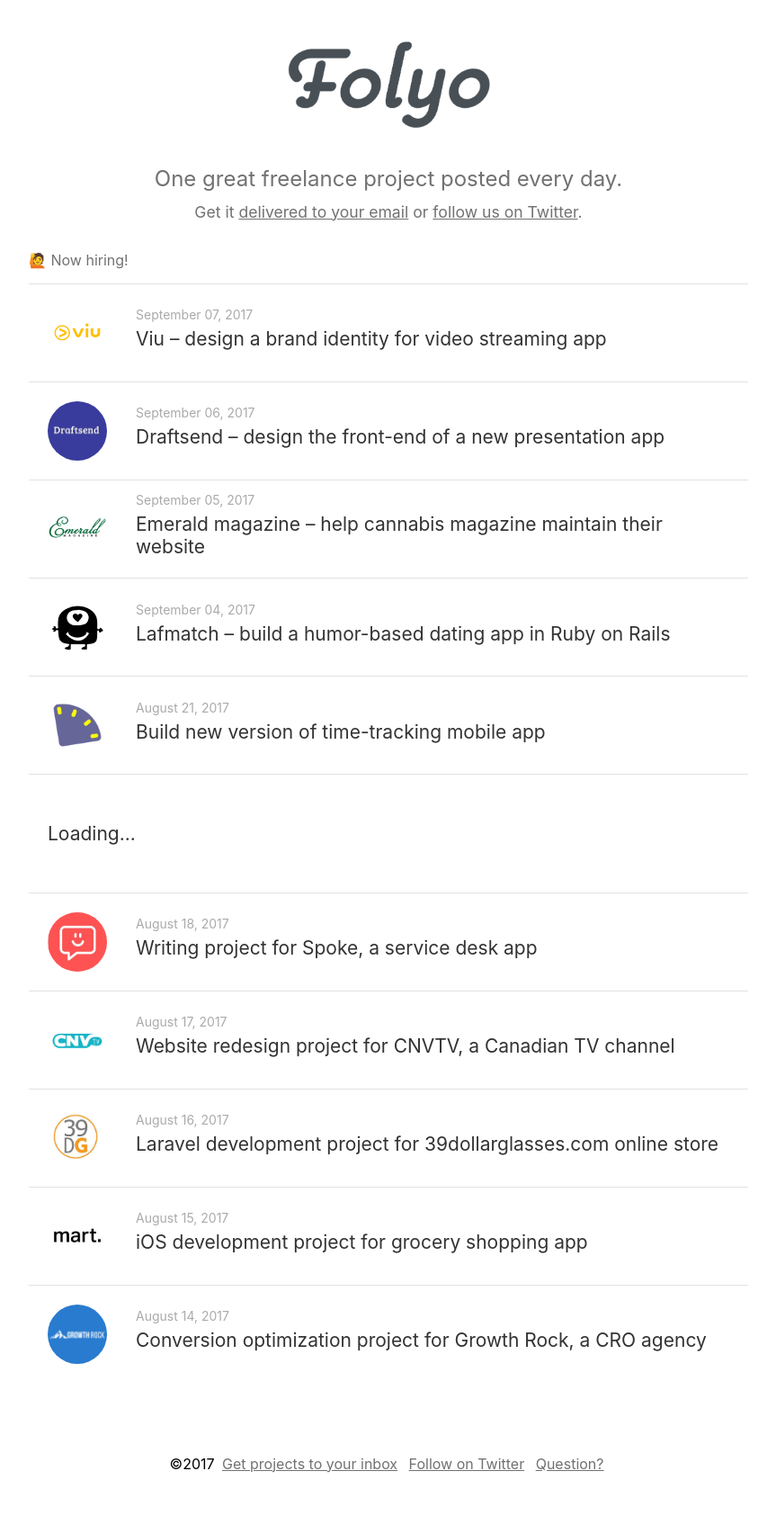
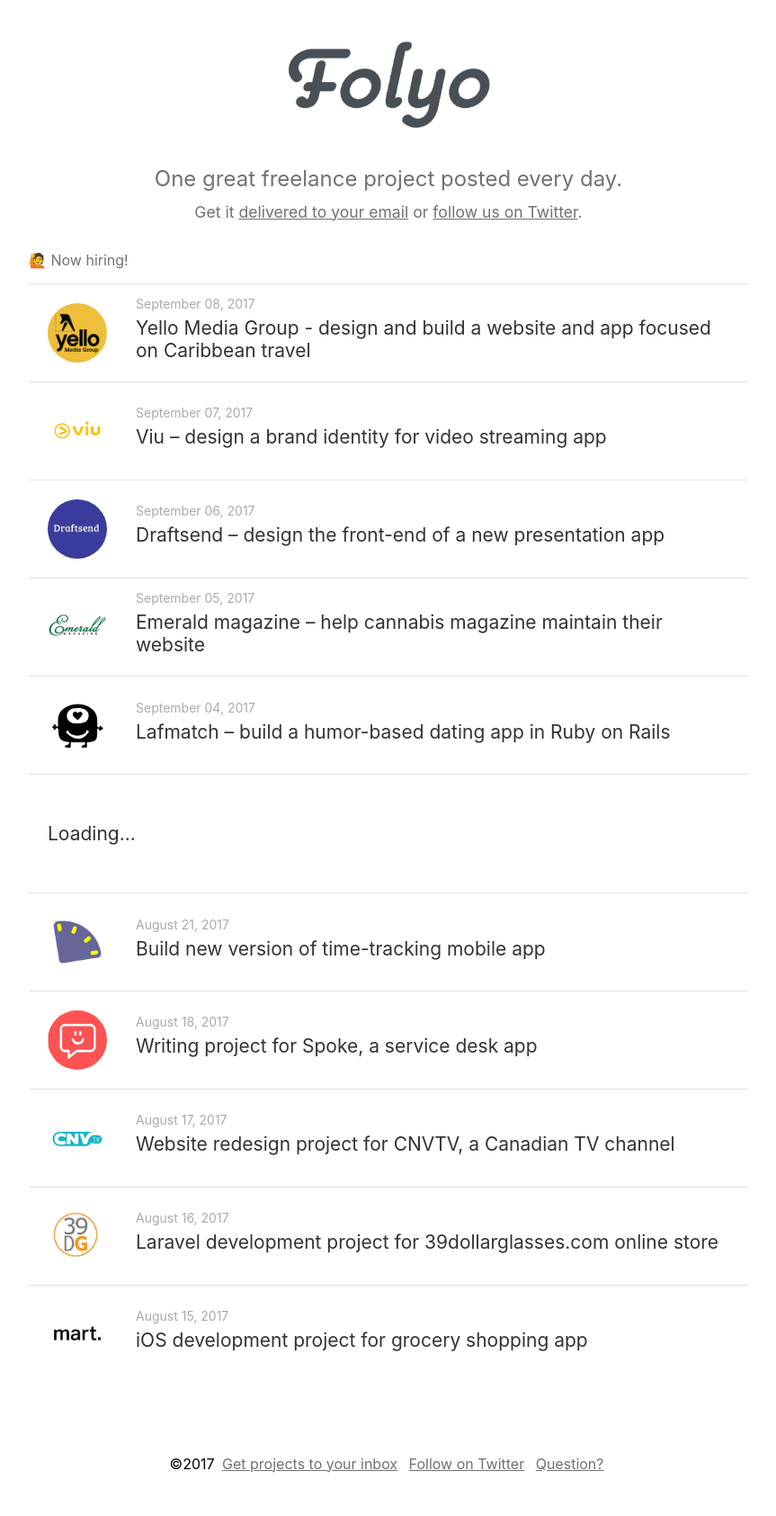
Before and after one commit to robwco/folyo, a Jekyll site: the page built from index.md, in a window 1280 px wide. Shown: the whole page at 90% size, without its empty margins (208-1071 px from the left). Built offline with Jekyll 4.4.1, drawn with Linux system fonts in a browser that asks for light colours; emoji names are drawn with the system emoji font; a script that is not in the unit is left out.

Commit message:
new lead

```diff
--- a/_data/projects.yml
+++ b/_data/projects.yml
@@ -1,3 +1,8 @@
+- title: "Yello Media Group - design and build a website and app focused on Caribbean travel"
+  url: http://s3.amazonaws.com/letsworkshop/rfps/files/000/000/373/original/RFPYMG001.pdf
+  picture: "./images/yello.png"
+  date: 2017-09-08
+
 - title: "Viu – design a brand identity for video streaming app"
   url: https://www.behance.net/joblist/58077/Brand-Designer
   picture: "./images/viu.png"
```
Also changed, not shown: images/yello.png (added), 5 other files.
